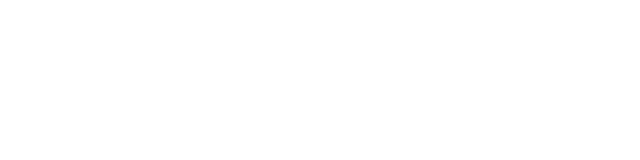
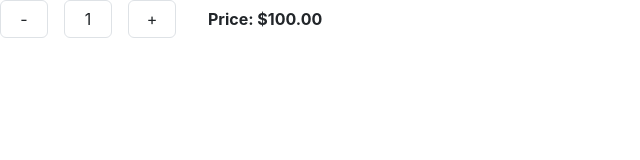
Before and after one commit to arjunvinod004/ecommerce-react, a React (Create React App) app: page /increment in a window 1280 px wide. Before the commit this address had no page. Shown: the top 160 px of the page, without its empty margins (0-640 px from the left). Built offline with nearby package versions, Linux system fonts and the light colour scheme.

Commit message:
increment

```diff
--- a/src/App.js
+++ b/src/App.js
@@ -8,6 +8,7 @@
 import Bag from './Bag';
 import Product from './components/Product';
 import Cart from './Cart';
+import Increments from './Increments';
 
 
 function App() {
@@ -19,7 +20,7 @@
         <Route path='/products' element={<Products/>} />
         <Route path='/product/:id' element={<Product/>}/>
         <Route path='/cart' element={<Cart/>}/>
-
+        <Route path='/increment' element={<Increments/>}/>
 
       </Routes>
     </Router>
--- /dev/null
+++ b/src/Increments.jsx
@@ -0,0 +1,44 @@
+import React, { useState } from 'react';
+
+const QuantityPriceControl = () => {
+  // Initial states
+  const [quantity, setQuantity] = useState(1); // Initial quantity
+  const [price, setPrice] = useState(100); // Initial price per unit
+  const unitPrice = 100; // Price per unit
+
+  // Increment function
+  const increment = () => {
+    setQuantity(prevQuantity => prevQuantity + 1);
+    setPrice(prevPrice => Number(prevPrice) + unitPrice);
+  };
+
+  // Decrement function
+  const decrement = () => {
+    if (quantity > 1) { // Ensure quantity doesn't go below 1
+      setQuantity(prevQuantity => prevQuantity - 1);
+      setPrice(prevPrice => Number(prevPrice) - unitPrice);
+    }
+  };
+
+  return (
+    <div className="d-flex align-items-center">
+      <input className='form-control text-center me-3' type="button" value='-' style={{ maxWidth: '3rem' }} onClick={decrement} />
+      <input
+        className="form-control text-center me-3"
+        id="inputQuantity"
+        type="button"
+        value={quantity}
+        readOnly
+        style={{ maxWidth: '3rem' }}
+      />
+      <input className='form-control text-center me-3' type="button" value='+' style={{ maxWidth: '3rem' }} onClick={increment} />
+
+      {/* Display the price */}
+      <div className="ms-3">
+        <strong>Price: ${price.toFixed(2)}</strong>
+      </div>
+    </div>
+  );
+};
+
+export default QuantityPriceControl;
--- a/src/components/Product.jsx
+++ b/src/components/Product.jsx
@@ -36,6 +36,8 @@
     cssEase: "linear"
 };
 const unitprice= price
+console.log(unitprice);
+
 const decrement=()=>{
   if(quanity>0){
     setquanity(prevQuantity => prevQuantity - 1)
@@ -43,6 +45,7 @@
   }
 }
 console.log(id);
+console.log(price);
 
 const increment=()=>{
 
```
